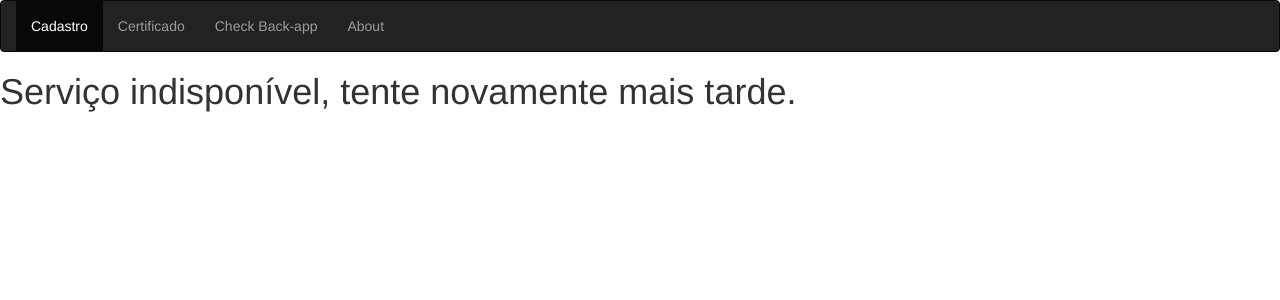
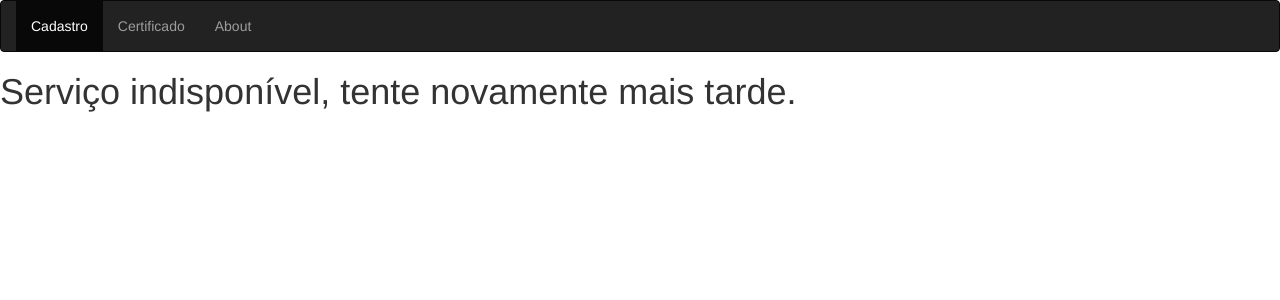
Before and after one commit to kdop-dev/front-app, a Flask app: page /cert in a window 1280 px wide. Shown: the top 300 px of the page. Run offline with Flask 2, Linux system fonts and the light colour scheme; some libraries are stand-ins or nearby versions.

Commit message:
fix error cm

```diff
--- a/front-app/app/app.py
+++ b/front-app/app/app.py
@@ -69,18 +69,18 @@
 def about():
     return render_template('about.html', title='About')
 
-@app.route('/backhealth')
-def backhealth():
-    url = f"{os.environ.get('URL_BACK')}health"
-    response=requests.get(url)
-    return render_template(response.content)
+# @app.route('/backhealth')
+# def backhealth():
+#     url = f"{os.environ.get('URL_BACK')}health"
+#     response=requests.get(url)
+#     return render_template(response.content)
 
 @app.route("/health")
 def health():
     try:
         url = f"{os.environ.get('URL_BACK')}health"
         response=requests.get(url)
-        return f"Front-app {os.environ.get('ambiente')} Ok!"
+        return f"Front-app in ns {os.environ.get('ambiente')}: Ok!"
     except FileNotFoundError:
         abort(404)
 
--- a/front-app/app/templates/base.html
+++ b/front-app/app/templates/base.html
@@ -12,7 +12,6 @@
               <ul class="nav navbar-nav">
                 <li class="active"><a href="index">Cadastro</a></li>
                 <li ><a href="cert">Certificado</a></li>
-                <li ><a href="backhealth">Check Back-app</a></li>
                 <li><a href="about">About</a></li>
               </ul>
             </div>
--- a/helm/front-app/values.yaml
+++ b/helm/front-app/values.yaml
@@ -60,6 +60,7 @@
 configMap:
   URL_BACK: http://back-app:5000/
   URL_CERT: http://cert-app:5000/
+  ambiente: <seu namespace>
 
 environments:
   env:
@@ -77,7 +78,7 @@
       valueFrom:
         configMapKeyRef:
           name: front-app
-          key: <seu namespace>
+          key: ambiente
 
 resources:
   # We usually recommend not to specify default resources and to leave this as a conscious
```
